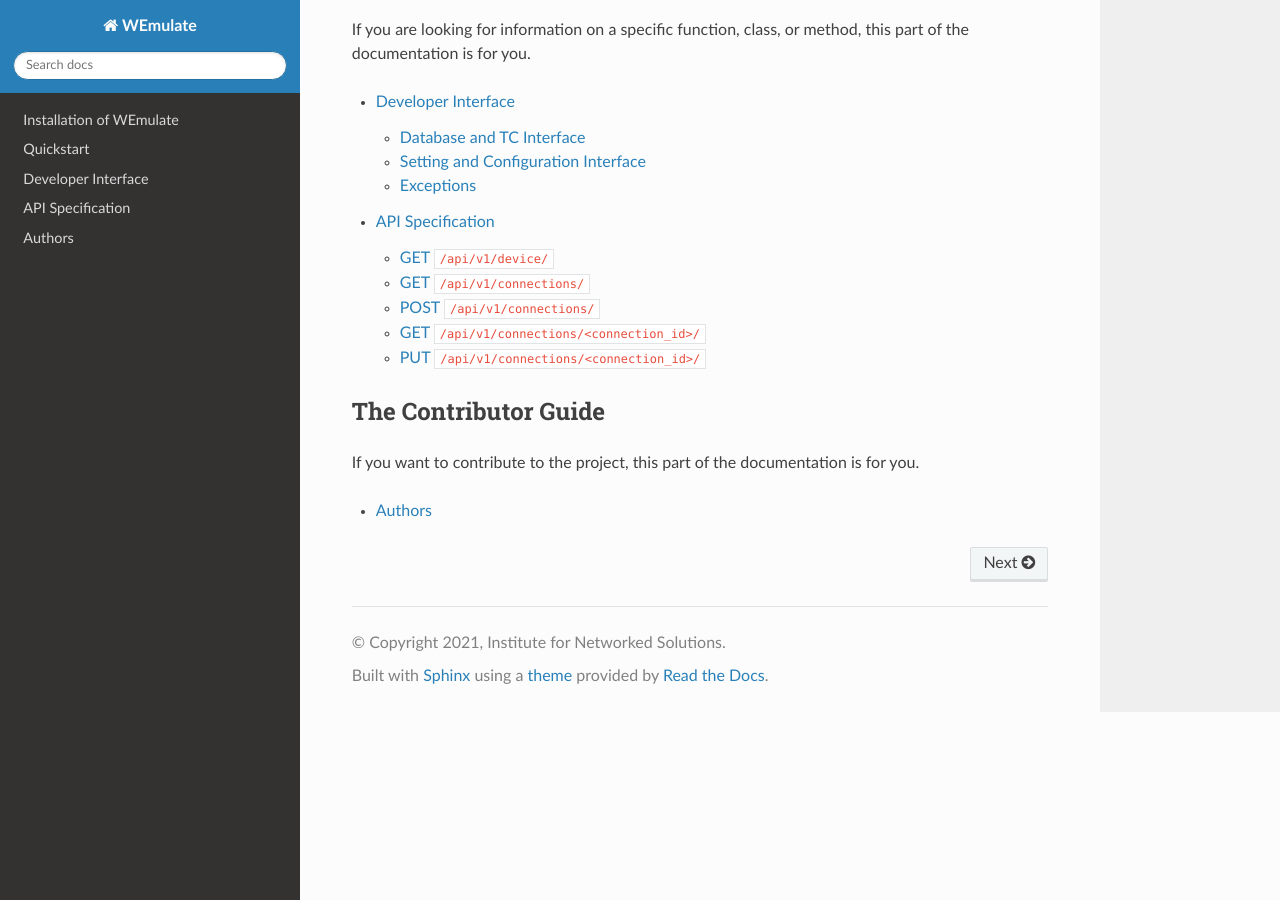
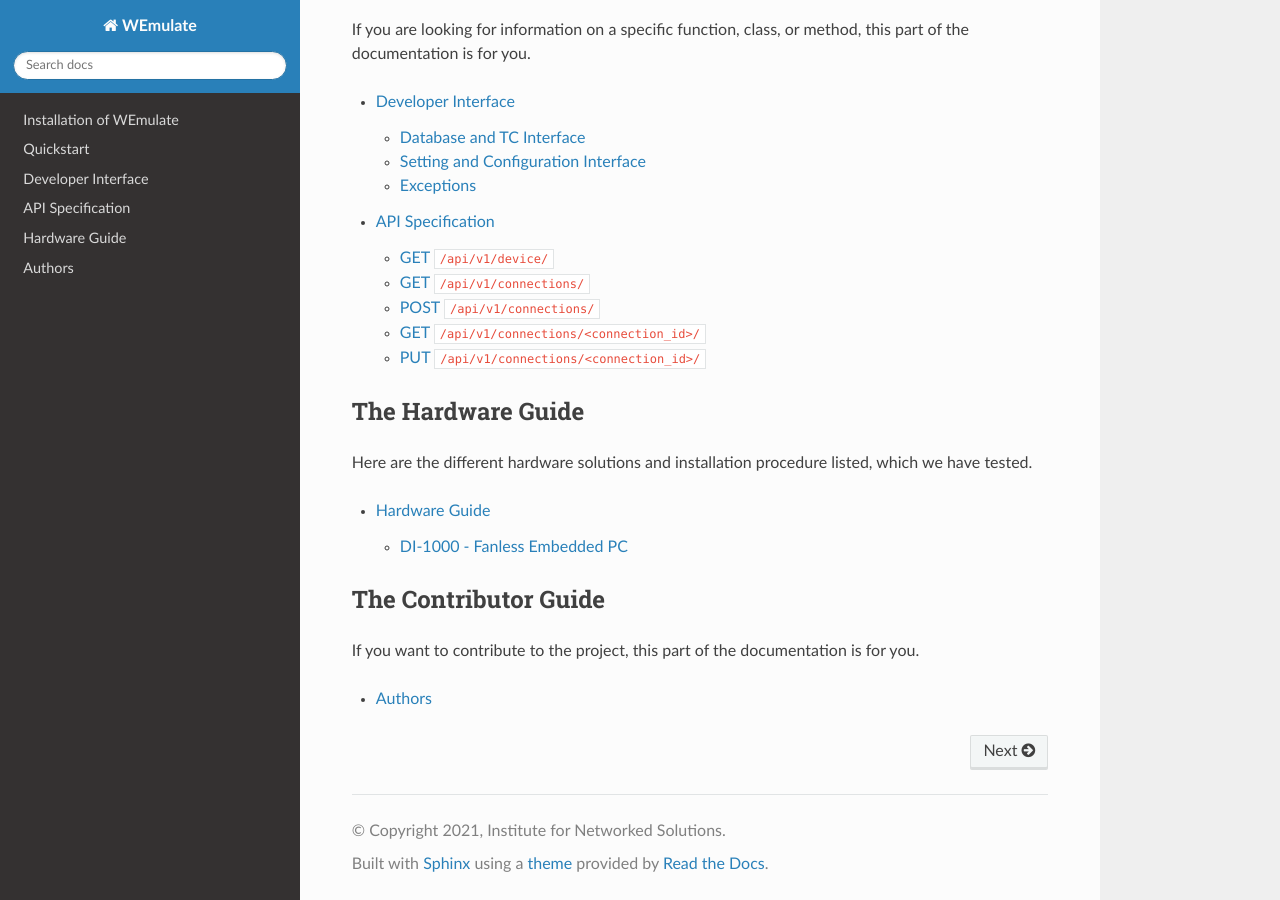
Before and after one commit to wemulate/wemulate, a Sphinx documentation site: the page built from docs/index.rst, in a window 1280 px wide and 900 px high, scrolled down 842 px. Built offline with Sphinx 7.4.7 and the Read the Docs theme 2.0.0, drawn with Linux system fonts in a browser that asks for light colours.

Commit message:
Add tested hardware to documentation

```diff
--- /dev/null
+++ b/docs/hw/hw.rst
@@ -0,0 +1,11 @@
+.. _hardware:
+
+Hardware Guide
+###############
+
+The following hardware devices have been tested:
+
+.. toctree::
+    :maxdepth: 1
+
+    di-1000
--- a/docs/index.rst
+++ b/docs/index.rst
@@ -25,6 +25,17 @@ this part of the documentation is for you.
    dev/developer-interface
    dev/api
 
+
+The Hardware Guide
+********************
+Here are the different hardware solutions and installation procedure listed, which we have tested.
+
+.. toctree::
+   :maxdepth: 2
+
+   hw/hw
+
+
 The Contributor Guide
 **********************
 
```
Also changed, not shown: docs/hw/di-1000.rst (added, +121 -0 lines), docs/hw/di-1000/interfaces_ip_a.jpg (added), docs/hw/di-1000/select_keyboard.jpg (added), 14 other files.
